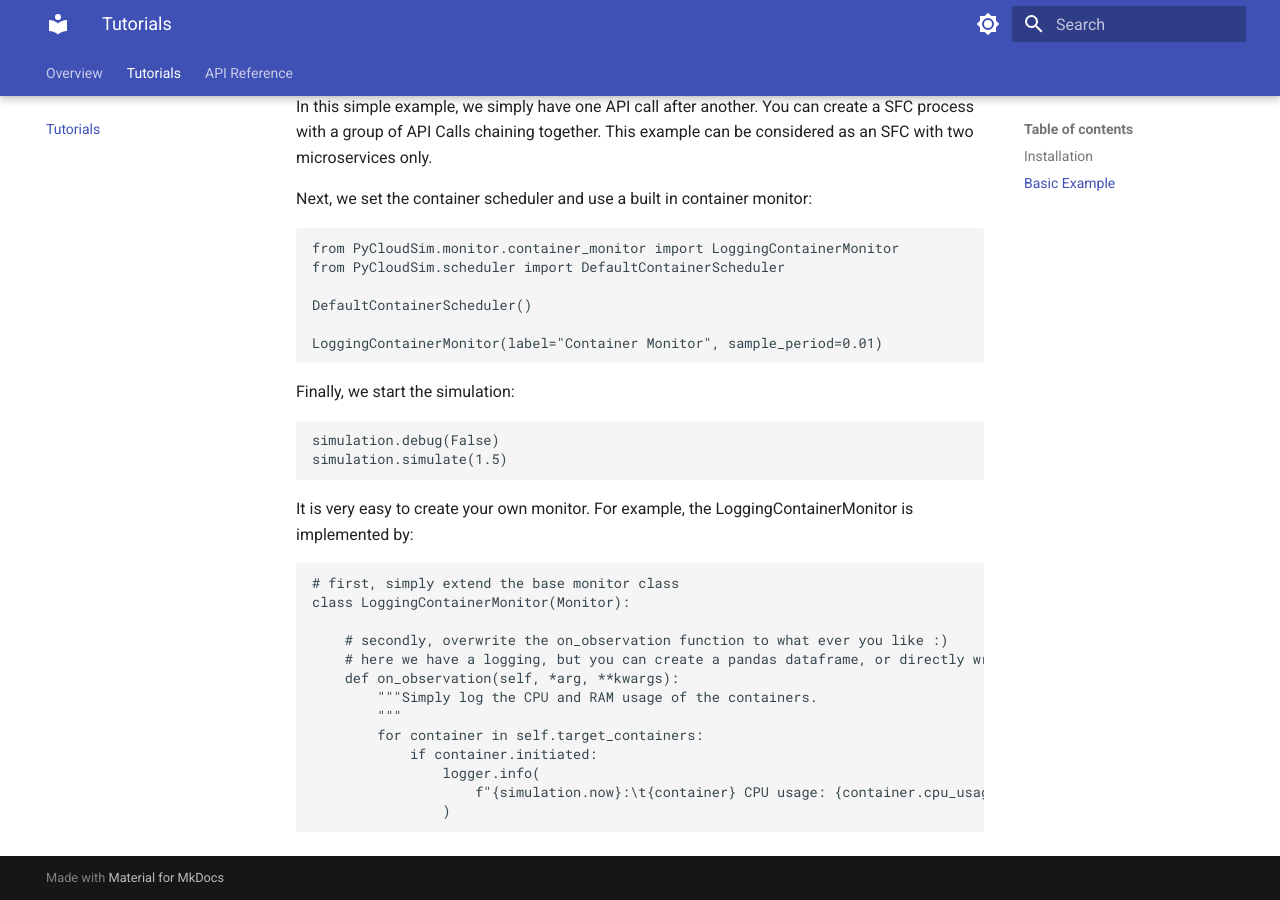
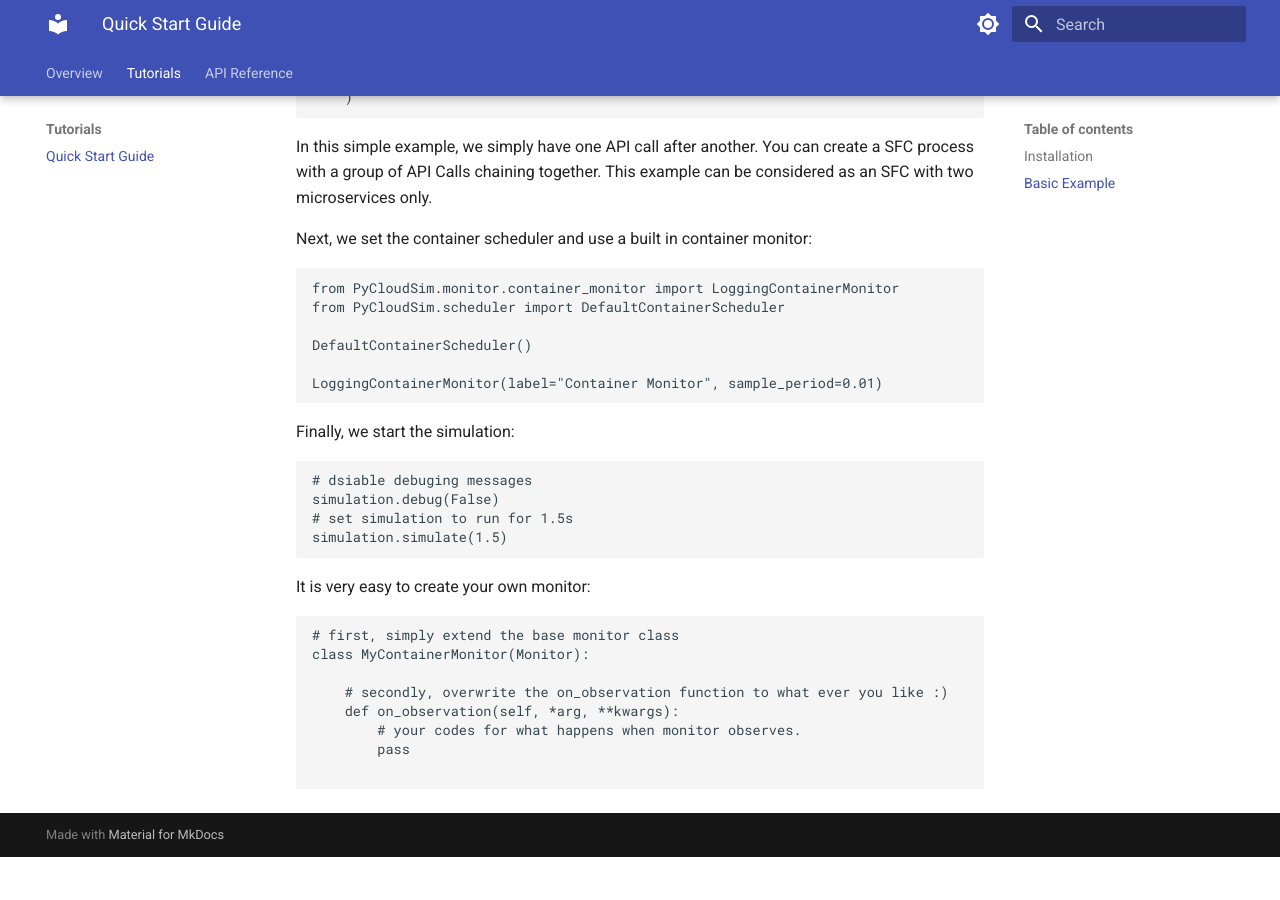
Before and after one commit to ulfaric/PyCloudSim, an MkDocs documentation site: the page built from docs/quick_start_guide.md, in a window 1280 px wide and 900 px high, scrolled down 2725 px. Built offline with MkDocs 1.6.1 and Material for MkDocs 9.7.7, drawn with Linux system fonts in a browser that asks for light colours; after the commit the page ends 3582 px from its top, so only the background shows below that.

Commit message:
updating docs

````diff
--- a/docs/tutorials.md
+++ b/docs/quick_start_guide.md
@@ -4,18 +4,22 @@
 
 PyCloudSIm can be easily installed via pip with:
 
-    pip install -U PyCloudSim
+```terminal
+pip install -U PyCloudSim
+```
 
 Its dependencies will be automatically installed!
 
 ## Basic Example
 
 Let's sceipt a basic example of simulation that consists five vHost, one switch and two vMicroservice. To start, we firstly import the modules:
+
 ```python
 from PyCloudSim.entity import vDefaultMicroservice, vHost, vSwitch
 ```
 
 Then, we can create a core switch that connects all the simulated hosts:
+
 ```python
 core_switch = vSwitch(
     ipc=1,
@@ -33,6 +37,7 @@
 ```
 
 Remeber you must call the power on function to actualy power on the simulated switch. Then, we create our hosts and link them with the switch:
+
 ```python
 hosts: List[vHost] = []
 for i in range(5):
@@ -54,6 +59,7 @@
 ```
 
 Next, we create our microservices:
+
 ```python
 ms_1 = vDefaultMicroservice(
     cpu=100,
@@ -85,6 +91,7 @@
 The "vDefaultMicroservice" is similar to a Kubernetes deployment that the number of container instances schedule up and down based on the utilization threshold. The default configuration is scale up whenever CPU or RAM reach 80% and scale down when they reach 20%.
 
 Next, we create simulated API calls that engages with the microservice:
+
 ```python
 from Akatosh import instant_event
 
@@ -129,6 +136,7 @@
 In this simple example, we simply have one API call after another. You can create a SFC process with a group of API Calls chaining together. This example can be considered as an SFC with two microservices only.
 
 Next, we set the container scheduler and use a built in container monitor:
+
 ```python
 from PyCloudSim.monitor.container_monitor import LoggingContainerMonitor
 from PyCloudSim.scheduler import DefaultContainerScheduler
@@ -139,23 +147,23 @@
 ```
 
 Finally, we start the simulation:
+
 ```python
+# dsiable debuging messages
 simulation.debug(False)
+# set simulation to run for 1.5s
 simulation.simulate(1.5)
 ```
-It is very easy to create your own monitor. For example, the LoggingContainerMonitor is implemented by:
+
+It is very easy to create your own monitor:
+
 ```python
 # first, simply extend the base monitor class
-class LoggingContainerMonitor(Monitor):
+class MyContainerMonitor(Monitor):
 
     # secondly, overwrite the on_observation function to what ever you like :)
-    # here we have a logging, but you can create a pandas dataframe, or directly write to a file.
     def on_observation(self, *arg, **kwargs):
-        """Simply log the CPU and RAM usage of the containers.
-        """
-        for container in self.target_containers:
-            if container.initiated:
-                logger.info(
-                    f"{simulation.now}:\t{container} CPU usage: {container.cpu_usage/container.cpu_limit*100:.2f}% , RAM usage: {container.ram_usage/container.ram_limit*100:.2f}%"
-                )
+        # your codes for what happens when monitor observes.
+        pass
+
 ```
--- a/mkdocs.yml
+++ b/mkdocs.yml
@@ -2,9 +2,11 @@
 
 nav:
   - Overview: index.md
-  - Tutorials: tutorials.md
+  - Tutorials:
+    - quick_start_guide.md
   - API Reference:
       - Simulated Entity:
+          - api/entity.md
           - Hardware Component:
               - api/hardware_component/index.md
               - vCPUCore: api/hardware_component/v_cpu_core.md
````
Also changed, not shown: docs/api/entity.md (added, +9 -0 lines), docs/api/hardware_component/index.md (+3 -1 lines), docs/api/hardware_component/v_cpu_core.md (+20 -0 lines), docs/index.md (+15 -0 lines), 2 other files.
